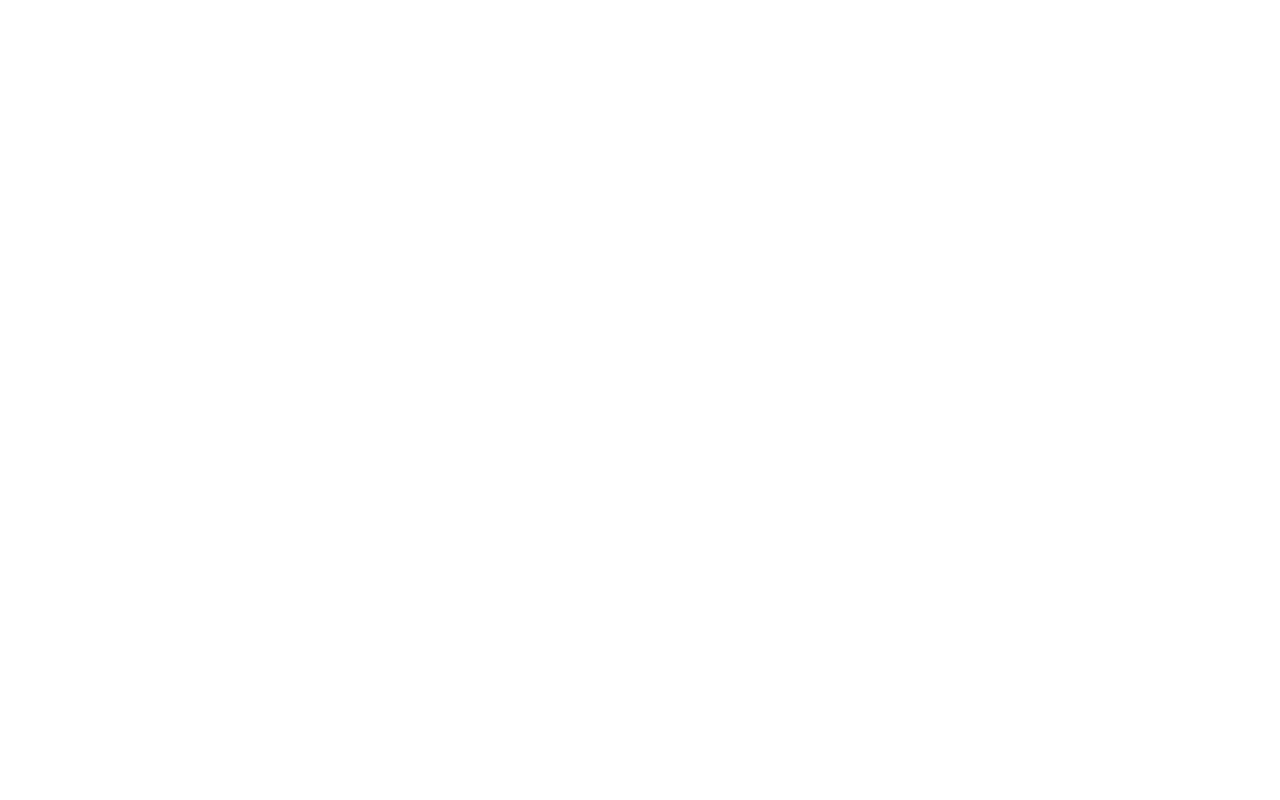
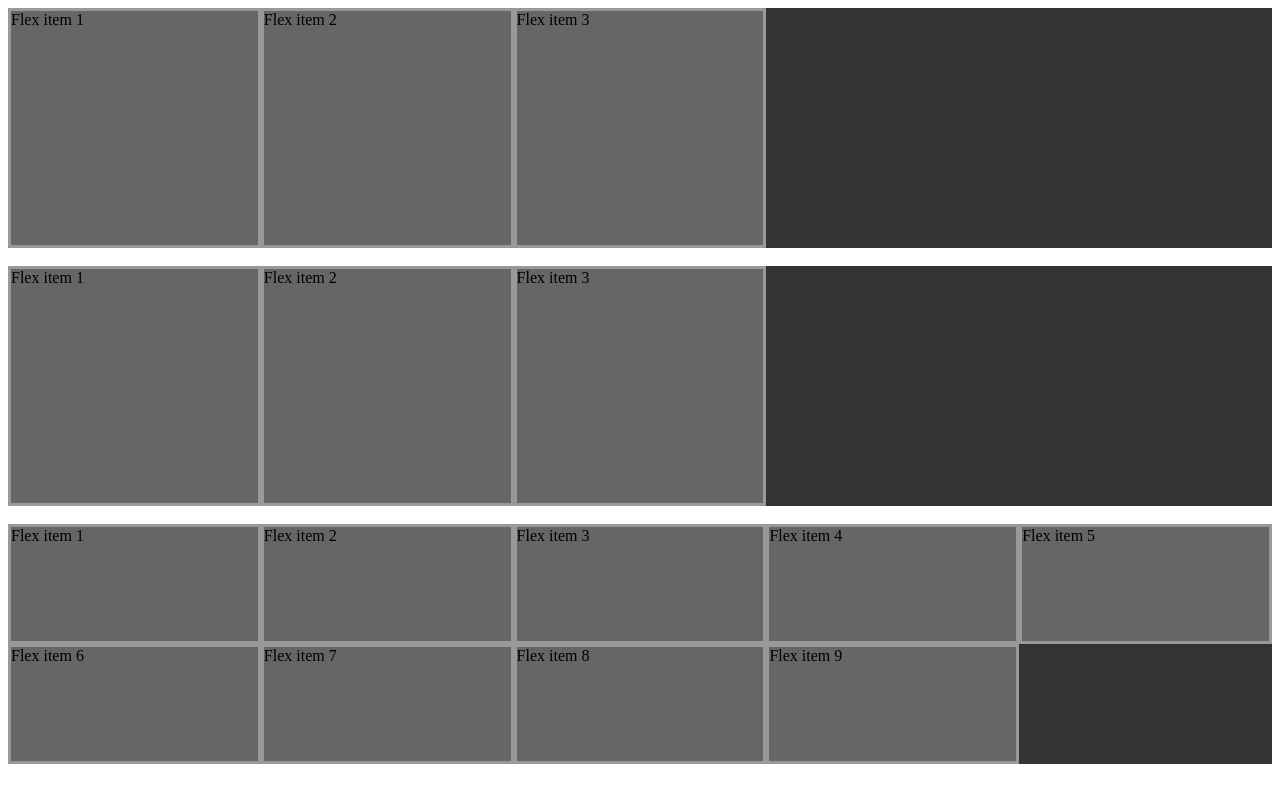
Before and after one commit to chepoluis/learning_flexbox, a plain HTML site: page index.html in a window 1280 px wide. Drawn offline with Linux system fonts and the light colour scheme.

Commit message:
flex direction

```diff
--- a/index.html
+++ b/index.html
@@ -10,6 +10,28 @@
     <title>Learning flexbox</title>
 </head>
 <body>
-
+    <section class="container">
+        <article class="item">Flex item 1</article>
+        <article class="item">Flex item 2</article>
+        <article class="item">Flex item 3</article>
+    </section>
+    <br />
+    <section class="container">
+        <article class="item">Flex item 1</article>
+        <article class="item">Flex item 2</article>
+        <article class="item">Flex item 3</article>
+    </section>
+    <br />
+    <section class="container">
+        <article class="item">Flex item 1</article>
+        <article class="item">Flex item 2</article>
+        <article class="item">Flex item 3</article>
+        <article class="item">Flex item 4</article>
+        <article class="item">Flex item 5</article>
+        <article class="item">Flex item 6</article>
+        <article class="item">Flex item 7</article>
+        <article class="item">Flex item 8</article>
+        <article class="item">Flex item 9</article>
+    </section>
 </body>
 </html>
--- a/styles.css
+++ b/styles.css
@@ -0,0 +1,72 @@
+/*
+    El box model, toma en consideracion el border para el tamaño de la caja, si no estuviera esto,
+    el tamaño de la caja lo tomaria solo del elemento MAS el border, padding, margin, incrementando asi su tamaño
+*/
+*,
+*::after,
+*::before {
+    box-sizing: border-box
+}
+
+.container {
+    /*
+    "background" tt's a shortand for:
+    background-color
+    background-image
+    background-position
+    background-repeat
+    background-attachment
+    background-clip
+    background-origin
+    background-size
+
+    background: darkblue;
+    */
+    background-color: #333;
+
+    /*
+        vh = viewport height
+        vw = viewport width
+
+        Unidades en altura y anchura que hacen referencia a la ventana(anchura y altura del navegador)
+
+        Sus valores se expresan en porcentaje de 0 a 100.
+        width: 100vw; (anchura del 100% de la anchura de la ventana grafica)
+        heigth: 50vh; (altura del 50% de la altura de la ventana grafica)
+        line-heigth: 3vh; (altura de linea del 3% de altura de la ventana grafica)
+    */
+    height: 30vh;
+
+    display: flex;
+    /* inline-flex: Los contenedores flexboxs se van a colocar en linea */
+    /* display: inline-flex; */
+
+    /* Invierte los elementos y los coloca al lado contrario */
+    flex-direction: row;
+    /* flex-direction: row-reverse; */
+
+    /* flex-direction: column; */
+    /* flex-direction: column-reverse; */
+
+    /*
+        Pasa los elementos la siguiente linea
+    */
+    flex-wrap: wrap;
+
+    /*
+        Mantiene los elementos en una sola linea, adaptando su espacio
+    */
+    /* flex-wrap: nowrap; */
+
+    /* Colocar los elementos en la posicion contrario */
+    /* flex-direction: column-reverse;
+    flex-wrap: wrap-reverse; */
+}
+
+.item {
+    border: medium solid #999;
+    /* Cada elemento toma el 20% de la pantalla (si aplica, con "nowrap" no aplica) */
+    width: 20%;
+    /* height: 20%; */
+    background-color: #666;
+}
```
